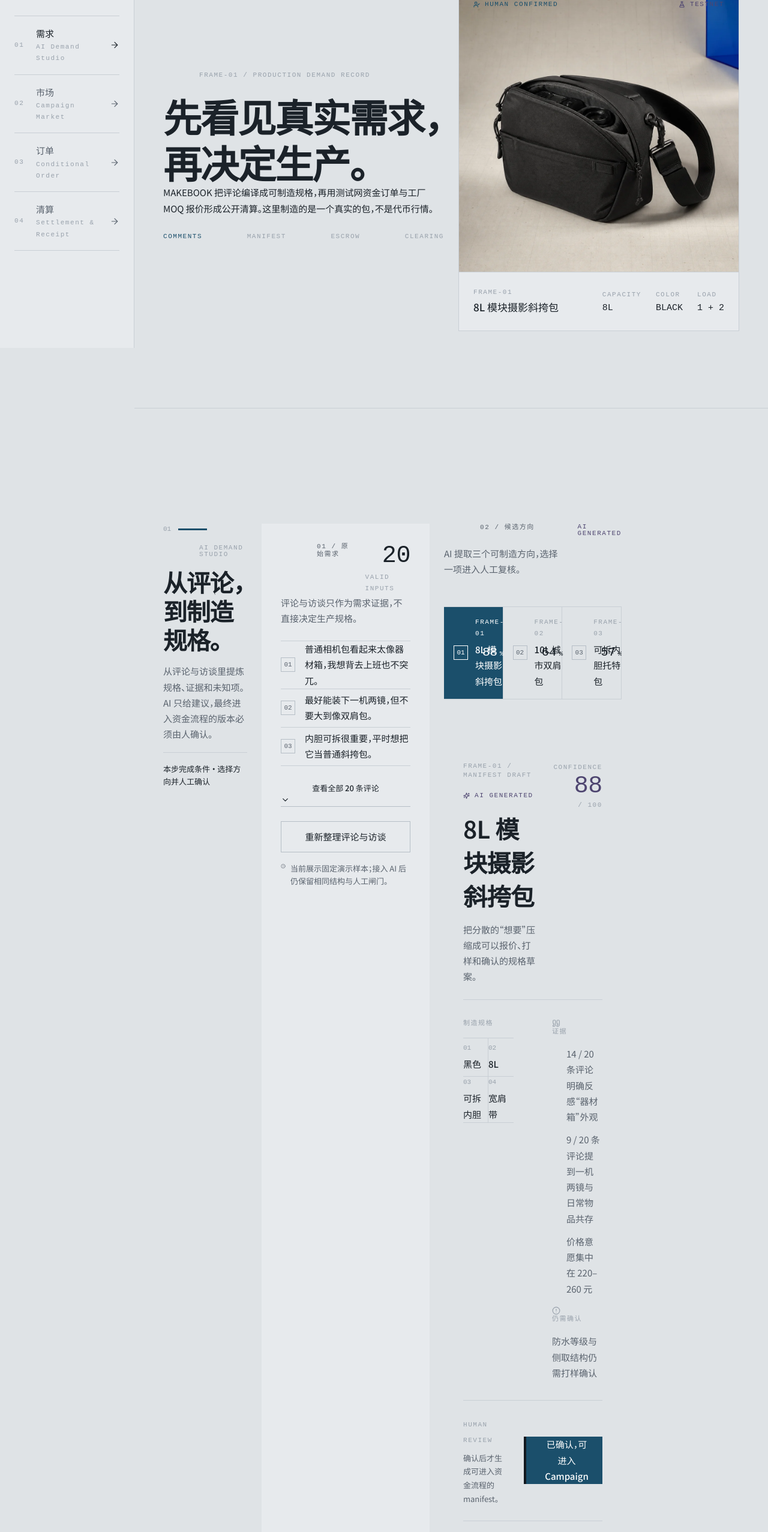
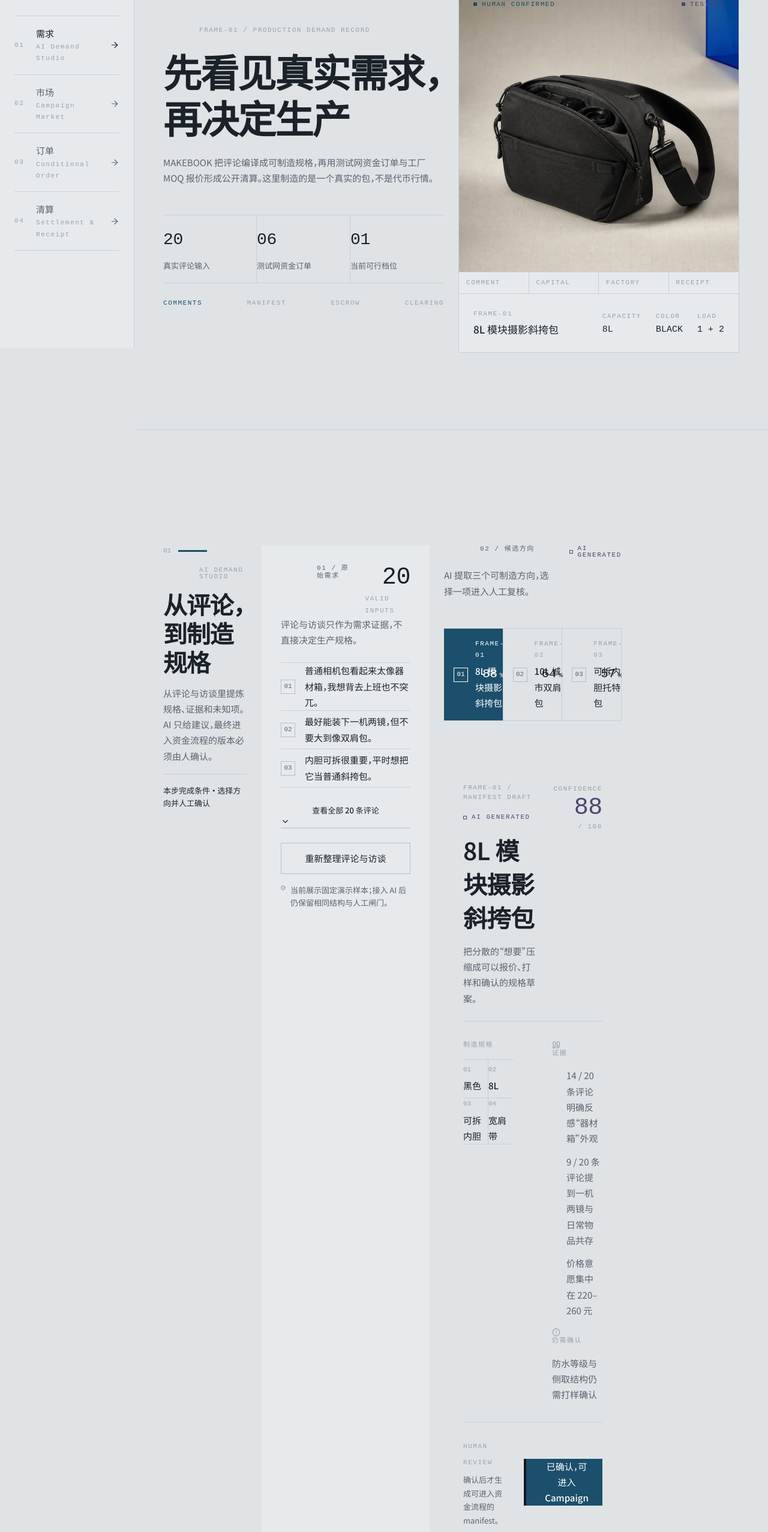
Before and after one commit to Maki3991/study-Makebook, a Next.js app: page / in a window 1280 px wide. Shown: the part 220-2774 px from the top of the page at 60% size. Built offline with nearby package versions, Linux system fonts and the light colour scheme.

Commit message:
refactor: align product flow with v1.2

```diff
--- a/app/components/makebook-app.tsx
+++ b/app/components/makebook-app.tsx
@@ -1,7 +1,6 @@
 "use client";
 
 import { ArrowRight, Settings2, WalletCards } from "lucide-react";
-import { MotionConfig } from "motion/react";
 import Image from "next/image";
 import { useState } from "react";
 import { storySteps, type StoryStepId } from "../lib/mock-data";
@@ -87,18 +86,11 @@ export function MakebookApp() {
   }
 
   return (
-    <MotionConfig
-      reducedMotion="user"
-      transition={{ duration: 0.28, ease: [0.2, 0.8, 0.2, 1] }}
-    >
     <div className="app-frame" data-active-step={activeStep}>
       <header className="app-header">
         <div className="brand-lockup" aria-label="MAKEBOOK 造物簿">
-          <span className="brand-mark">MB</span>
-          <div>
-            <p className="brand-name">MAKEBOOK</p>
-            <p className="brand-cn">造物簿</p>
-          </div>
+          <span className="brand-logo-image" aria-hidden="true" />
+          <p className="brand-cn">造物簿 / MANUFACTURING CLEARING LEDGER</p>
         </div>
         <div className="header-actions">
           <span className="network-pill">
@@ -185,12 +177,33 @@ export function MakebookApp() {
         <main className="desktop-dashboard">
           <header className="dashboard-hero">
             <div className="dashboard-hero-copy">
+              <div className="dashboard-hero-meta">
+                <span>ACL / ADVENTUREX 2026</span>
+                <span>LIVE PROTOTYPE · 01</span>
+              </div>
               <p className="screen-kicker">FRAME-01 / PRODUCTION DEMAND RECORD</p>
-              <h1>先看见真实需求，再决定生产。</h1>
+              <h1>
+                <span>先看见真实需求，</span>
+                <span>再决定生产</span>
+              </h1>
               <p>
                 MAKEBOOK 把评论编译成可制造规格，再用测试网资金订单与工厂
                 MOQ 报价形成公开清算。这里制造的是一个真实的包，不是代币行情。
               </p>
+              <div className="dashboard-proof" aria-label="当前需求证据摘要">
+                <div>
+                  <strong>20</strong>
+                  <span>真实评论输入</span>
+                </div>
+                <div>
+                  <strong>06</strong>
+                  <span>测试网资金订单</span>
+                </div>
+                <div>
+                  <strong>01</strong>
+                  <span>当前可行档位</span>
+                </div>
+              </div>
               <div className="dashboard-flow" aria-label="产品四步流程">
                 <span>Comments</span>
                 <span>Manifest</span>
@@ -200,6 +213,7 @@ export function MakebookApp() {
             </div>
 
             <figure className="dashboard-product">
+              <span className="dashboard-product-index">OBJECT / 01</span>
               <div className="dashboard-product-image">
                 <Image
                   src="/frame-01-hero.webp"
@@ -213,6 +227,12 @@ export function MakebookApp() {
                   <SourceTag tone="human">Human Confirmed</SourceTag>
                   <SourceTag tone="testnet">Testnet</SourceTag>
                 </div>
+              </div>
+              <div className="dashboard-product-axis" aria-hidden="true">
+                <span>COMMENT</span>
+                <span>CAPITAL</span>
+                <span>FACTORY</span>
+                <span>RECEIPT</span>
               </div>
               <figcaption>
                 <div>
@@ -267,7 +287,7 @@ export function MakebookApp() {
         <button
           className="bottom-primary"
           type="button"
-          disabled={!next}
+          disabled={!next || (activeStep === "studio" && !studioConfirmed)}
           onClick={goToNext}
         >
           <span className="bottom-primary-copy">
@@ -297,6 +317,5 @@ export function MakebookApp() {
         }}
       />
     </div>
-    </MotionConfig>
   );
 }
--- a/app/components/story-screens.tsx
+++ b/app/components/story-screens.tsx
@@ -1,7 +1,6 @@
 "use client";
 
 import Image from "next/image";
-import { AnimatePresence, motion } from "motion/react";
 import {
   AlertCircle,
   ArrowUpRight,
@@ -156,15 +155,7 @@ export function StudioScreen({
           ))}
         </div>
 
-        <AnimatePresence initial={false} mode="wait">
-        <motion.section
-          animate={{ opacity: 1, y: 0 }}
-          className="surface candidate-detail"
-          exit={{ opacity: 0, y: -8 }}
-          initial={{ opacity: 0, y: 10 }}
-          key={selected.id}
-          transition={{ duration: 0.24, ease: [0.2, 0.8, 0.2, 1] }}
-        >
+        <section className="surface candidate-detail" key={selected.id}>
           <div className="candidate-heading">
             <div className="candidate-title-block">
               <div className="candidate-title-meta">
@@ -223,20 +214,35 @@ export function StudioScreen({
           <div className="candidate-confirmation">
             <div>
               <span>HUMAN REVIEW</span>
-              <p>确认后才生成可进入资金流程的 manifest。</p>
+              <p>
+                {selected.id === "FRAME-01"
+                  ? "确认后才生成可进入资金流程的 manifest。"
+                  : "当前资金演示只为 FRAME-01 准备；返回已确认方向后继续。"}
+              </p>
             </div>
             <button
               className="action-button"
               data-confirmed={confirmed}
               type="button"
-              onClick={() => onConfirmedChange(!confirmed)}
+              onClick={() => {
+                if (selected.id !== "FRAME-01") {
+                  setSelectedId("FRAME-01");
+                  onConfirmedChange(true);
+                  return;
+                }
+                onConfirmedChange(!confirmed);
+              }}
             >
               {confirmed ? (
                 <CheckCircle2 size={17} aria-hidden="true" />
               ) : (
                 <PencilLine size={17} aria-hidden="true" />
               )}
-              {confirmed ? "已确认，可进入 Campaign" : "编辑并确认方向"}
+              {confirmed
+                ? "已确认，可进入 Campaign"
+                : selected.id === "FRAME-01"
+                  ? "编辑并确认方向"
+                  : "返回 FRAME-01 进入资金流程"}
             </button>
           </div>
 
@@ -252,8 +258,7 @@ export function StudioScreen({
                 : "等待人工确认后生成 manifestHash"}
             </span>
           </div>
-        </motion.section>
-        </AnimatePresence>
+        </section>
       </section>
     </div>
   );
@@ -431,13 +436,12 @@ export function CampaignScreen({
               {demandPoints.map((point, index) => {
                 const height = point.orders * 40;
                 return (
-                  <g key={point.price}>
+                  <g data-winner={point.price === "0.019"} key={point.price}>
                     <rect
                       x={67 + index * 112}
                       y={280 - height}
                       width="54"
                       height={height}
-                      rx="7"
                     />
                     <text
                       x={94 + index * 112}
@@ -451,28 +455,26 @@ export function CampaignScreen({
               })}
             </g>
 
-            <motion.path
-              initial={{ pathLength: 0, opacity: 0.35 }}
-              transition={{ duration: 0.8, ease: [0.2, 0.8, 0.2, 1] }}
-              viewport={{ once: true, amount: 0.35 }}
-              whileInView={{ pathLength: 1, opacity: 1 }}
+            <path
               className="funded-step-line"
               d="M94 40 H206 V80 H318 V160 H430 V200 H542 V240"
             />
 
             <g className="factory-threshold factory-threshold-winner">
-              <motion.line
-                initial={{ pathLength: 0, opacity: 0 }}
-                transition={{ delay: 0.25, duration: 0.55 }}
-                viewport={{ once: true, amount: 0.35 }}
-                whileInView={{ pathLength: 1, opacity: 1 }}
+              <line
+                className="clearing-line-svg"
                 x1="166"
                 x2="586"
                 y1="80"
                 y2="80"
               />
-              <circle cx="206" cy="80" r="7" />
-              <rect x="356" y="50" width="220" height="23" rx="4" />
+              <rect
+                className="threshold-point"
+                x="202"
+                y="76"
+                width="8"
+                height="8"
+              />
               <text
                 className="chart-threshold-label chart-threshold-label-full"
                 x="566"
@@ -492,18 +494,13 @@ export function CampaignScreen({
             </g>
 
             <g className="factory-threshold factory-threshold-missed">
-              <motion.line
-                initial={{ pathLength: 0, opacity: 0 }}
-                transition={{ delay: 0.42, duration: 0.45 }}
-                viewport={{ once: true, amount: 0.35 }}
-                whileInView={{ pathLength: 1, opacity: 1 }}
+              <line
                 x1="390"
                 x2="586"
                 y1="160"
                 y2="160"
               />
               <path d="M426 154 l12 12 M438 154 l-12 12" />
-              <rect x="356" y="169" width="220" height="23" rx="4" />
               <text
                 className="chart-threshold-label chart-threshold-label-full"
                 x="566"
@@ -707,7 +704,7 @@ export function OrderScreen({
         </p>
       </section>
 
-      <section className="surface">
+      <section className="surface order-summary">
         <SectionLabel index="02">资金如何变化</SectionLabel>
         <div className="money-flow">
           <div>
@@ -853,7 +850,7 @@ export function SettlementScreen({
   }
 
   return (
-    <div className="screen-stack">
+    <div className="screen-stack settlement-ledger" data-surface="ink">
       <section className="settlement-hero" data-success={success}>
         <div className="settlement-icon">
           {success ? (
@@ -867,7 +864,7 @@ export function SettlementScreen({
           {success ? "SETTLED / SUCCESS" : "SETTLED / FAILED"}
         </span>
         <h2>
-          {success ? "生产批次成立。" : "清算未达到生产门槛。"}
+          {success ? "生产批次成立" : "清算未达到生产门槛"}
         </h2>
         <p>
           {success
--- a/app/components/ui.tsx
+++ b/app/components/ui.tsx
@@ -2,15 +2,9 @@
 
 import NumberFlow from "@number-flow/react";
 import {
-  BadgeCheck,
   Check,
-  CircleDashed,
   Copy,
   ExternalLink,
-  Factory,
-  FlaskConical,
-  Sparkles,
-  UserCheck,
 } from "lucide-react";
 import type { ReactNode } from "react";
 import { useState } from "react";
@@ -30,18 +24,14 @@ export function SourceTag({
   tone: SourceTagTone;
   children: ReactNode;
 }) {
-  const Icon = {
-    onchain: BadgeCheck,
-    ai: Sparkles,
-    human: UserCheck,
-    factory: Factory,
-    offchain: CircleDashed,
-    testnet: FlaskConical,
-  }[tone];
-
   return (
-    <span className="source-tag" data-tone={tone}>
-      <Icon className="source-tag-icon" size={11} strokeWidth={2.2} aria-hidden="true" />
+    <span
+      className="source-tag meta"
+      data-active={tone === "onchain" || tone === "human" ? "" : undefined}
+      data-kind={tone === "ai" ? "inferred" : undefined}
+      data-tone={tone}
+    >
+      <i className="dot" aria-hidden="true" />
       {children}
     </span>
   );
@@ -91,12 +81,12 @@ export function Metric({
               maximumFractionDigits: decimals,
             }}
             transformTiming={{
-              duration: 520,
-              easing: "cubic-bezier(.2,.8,.2,1)",
+              duration: 320,
+              easing: "cubic-bezier(.2,0,0,1)",
             }}
             spinTiming={{
-              duration: 520,
-              easing: "cubic-bezier(.2,.8,.2,1)",
+              duration: 320,
+              easing: "cubic-bezier(.2,0,0,1)",
             }}
           />
         ) : (
@@ -124,12 +114,12 @@ export function AnimatedAmount({
         maximumFractionDigits: decimals,
       }}
       transformTiming={{
-        duration: 520,
-        easing: "cubic-bezier(.2,.8,.2,1)",
+        duration: 320,
+        easing: "cubic-bezier(.2,0,0,1)",
       }}
       spinTiming={{
-        duration: 520,
-        easing: "cubic-bezier(.2,.8,.2,1)",
+        duration: 320,
+        easing: "cubic-bezier(.2,0,0,1)",
       }}
     />
   );
--- a/app/lib/mock-data.ts
+++ b/app/lib/mock-data.ts
@@ -14,7 +14,7 @@ export const storySteps: StoryStep[] = [
   {
     id: "studio",
     shortLabel: "需求",
-    title: "从评论，到制造规格。",
+    title: "从评论，到制造规格",
     kicker: "AI Demand Studio",
     intro:
       "从评论与访谈里提炼规格、证据和未知项。AI 只给建议，最终进入资金流程的版本必须由人确认。",
@@ -24,7 +24,7 @@ export const storySteps: StoryStep[] = [
   {
     id: "campaign",
     shortLabel: "市场",
-    title: "让资金画出需求曲线。",
+    title: "让资金画出需求曲线",
     kicker: "Campaign Market",
     intro:
       "消费者提交最高愿付价，工厂提交 MOQ 阶梯。兴趣样本与链上订单分开显示，不把点赞假装成购买。",
@@ -34,7 +34,7 @@ export const storySteps: StoryStep[] = [
   {
     id: "order",
     shortLabel: "订单",
-    title: "最高愿付价，统一清算。",
+    title: "最高愿付价，统一清算",
     kicker: "Conditional Order",
     intro:
       "预锁你的最高愿付价。统一清算价不高于它时成交并退回差额，否则可领取全额退款。",
@@ -44,7 +44,7 @@ export const storySteps: StoryStep[] = [
   {
     id: "settlement",
     shortLabel: "清算",
-    title: "规则公开，结果可验证。",
+    title: "规则公开，结果可验证",
     kicker: "Settlement & Receipt",
     intro:
       "Injective 合约比较资金订单与工厂 MOQ 报价，给出唯一档位、统一价格与可验证的个人凭证。",
--- a/package.json
+++ b/package.json
@@ -18,7 +18,6 @@
     "@number-flow/react": "^0.6.2",
     "drizzle-orm": "0.45.2",
     "lucide-react": "0.468.0",
-    "motion": "^12.42.2",
     "next": "16.2.6",
     "react": "19.2.6",
     "react-dom": "19.2.6"
```
Also changed, not shown: 1 other file (tests, documents, lock files or other folders).
